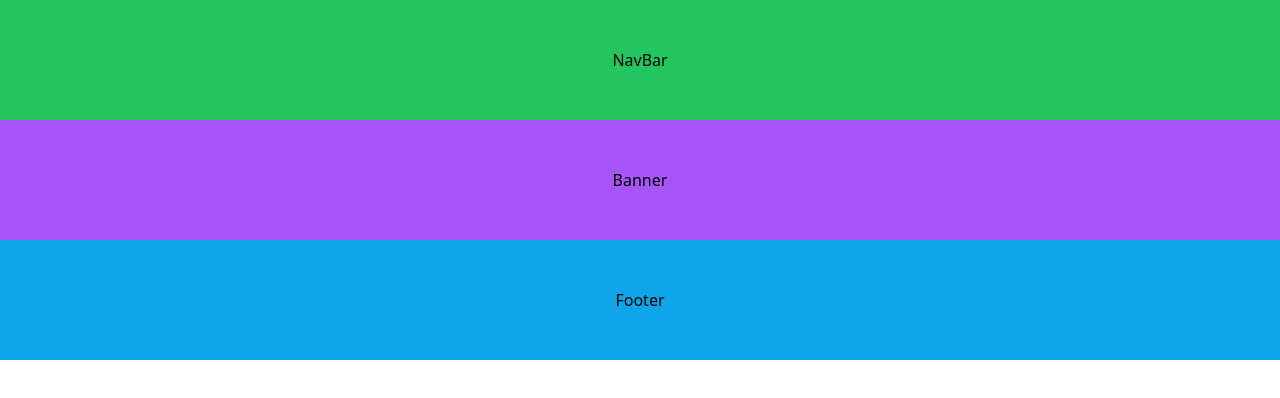
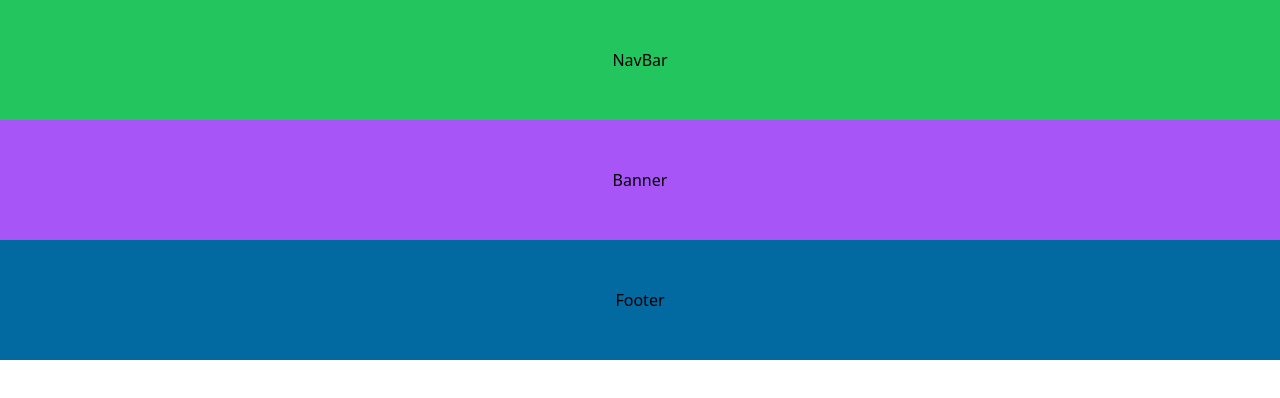
Before and after one commit to leanfuks/numenreactproject, a React (Create React App) app: page / in a window 1280 px wide. Shown: the top 398 px of the page. Built offline with nearby package versions, Linux system fonts and the light colour scheme.

Commit message:
cambio color

```diff
--- a/src/components/Footer/index.jsx
+++ b/src/components/Footer/index.jsx
@@ -2,7 +2,7 @@ import React from 'react'
 
 const Footer = () => {
   return (
-    <footer className="bg-sky-500 py-12 text-center">Footer</footer>
+    <footer className="py-12 text-center bg-sky-700">Footer</footer>
   )
 }
 
```
